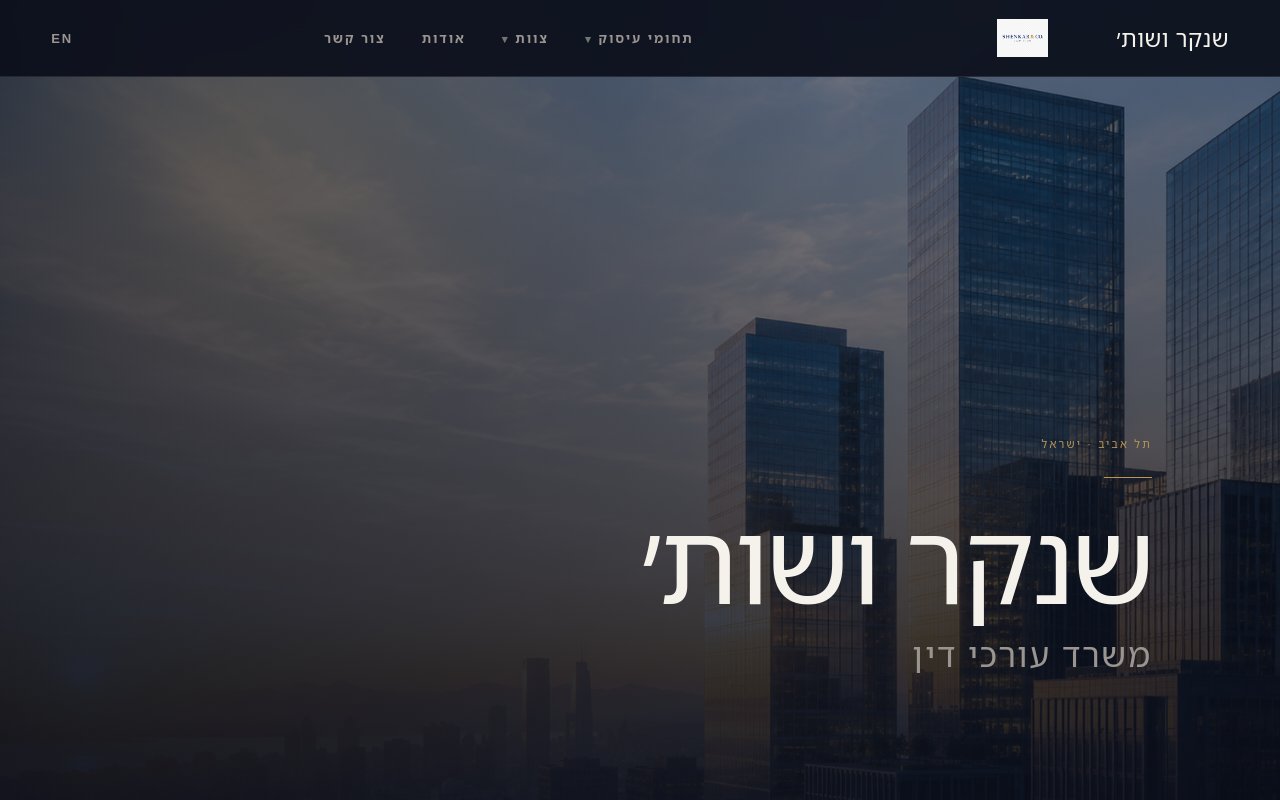
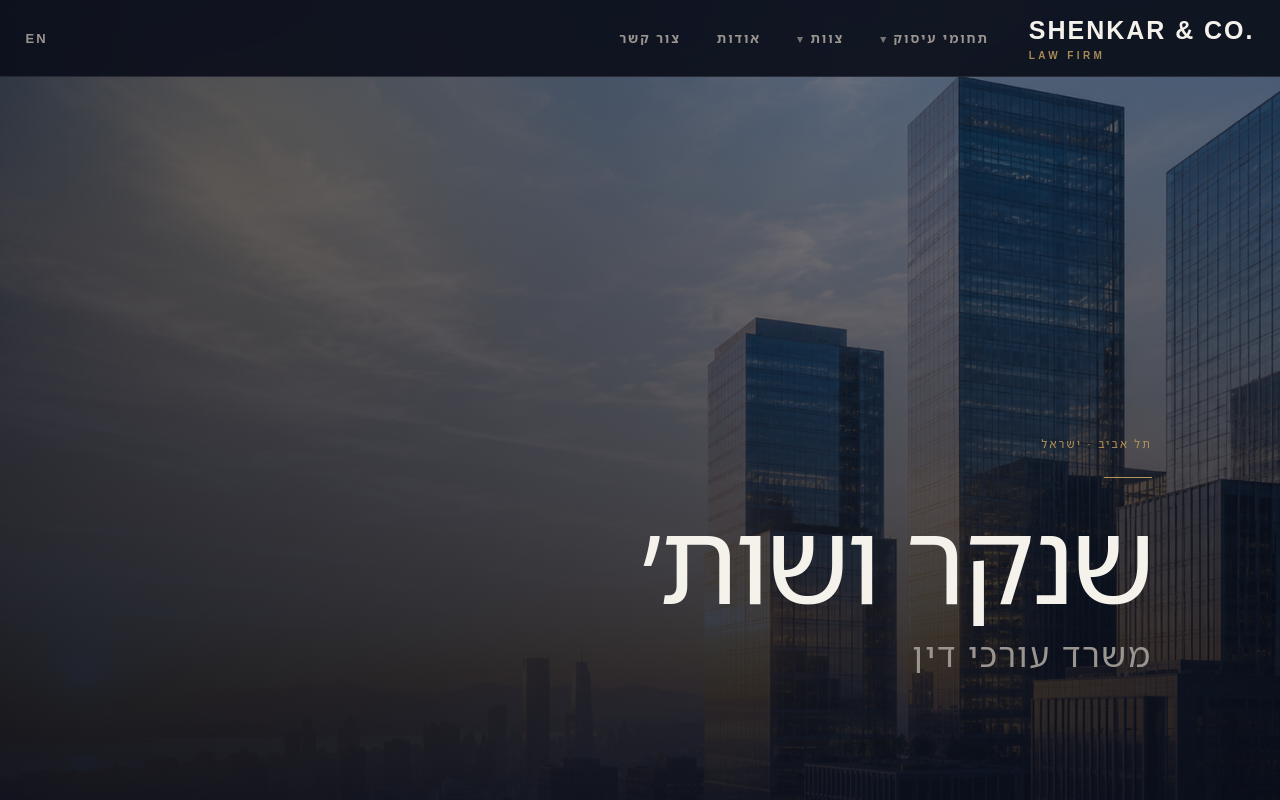
Before and after one commit to yairtur-a11y/Shenkar-Law, a Next.js app: page / in a window 1280 px wide. Shown: the top 800 px of the page. Built offline with nearby package versions, Linux system fonts and the light colour scheme.

Commit message:
Update Header.tsx

```diff
--- a/src/components/Header.tsx
+++ b/src/components/Header.tsx
@@ -1,4 +1,3 @@
-import Image from "next/image";
 import Link from "next/link";
 import { UI, PRACTICE_AREAS, type Lang } from "@/data/content";
 import { TEAM_MEMBERS } from "@/data/team";
@@ -56,31 +55,27 @@ export default function Header({ lang }: { lang: Lang }) {
 
   const practiceLabel = lang === "he" ? "תחומי עיסוק" : "Practice Areas";
   const teamLabel = lang === "he" ? "צוות" : "Team";
-  const brandText = lang === "he" ? "שנקר ושות׳" : "Shenkar & Co.";
 
   return (
-    <header className="fixed inset-x-0 top-0 z-50 border-b border-white/10 bg-navy/90 backdrop-blur-md">
-      <div className="mx-auto flex h-[76px] w-[min(92%,1240px)] items-center justify-between gap-8">
+    <header
+      className="fixed inset-x-0 top-0 z-50 border-b border-white/10 bg-navy/90 backdrop-blur-md"
+      dir={lang === "he" ? "rtl" : "ltr"}
+    >
+      <div className="mx-auto flex h-[76px] w-[min(96%,1500px)] items-center gap-10">
         <Link
           href={lang === "he" ? "/" : "/en"}
-          className="flex h-[76px] shrink-0 items-center gap-4 no-underline"
+          className="flex h-[76px] shrink-0 items-center no-underline"
           dir="ltr"
-          aria-label="Shenkar & Co. Law Offices"
+          aria-label="Shenkar & Co. Law Firm"
         >
-          <div className="relative h-[38px] w-[156px] shrink-0">
-            <Image
-              src="/logo86.png"
-              alt="Shenkar & Co. Law Offices"
-              fill
-              priority
-              sizes="156px"
-              className="object-contain"
-            />
+          <div className="flex flex-col items-start leading-none">
+            <span className="font-display text-[25px] font-semibold tracking-[0.08em] text-ivory">
+              SHENKAR &amp; CO.
+            </span>
+            <span className="mt-2 text-[10px] font-semibold tracking-[0.34em] text-gold/90">
+              LAW FIRM
+            </span>
           </div>
-
-          <span className="font-display text-[23px] font-medium leading-none tracking-[0.015em] text-ivory/82">
-            {brandText}
-          </span>
         </Link>
 
         <nav className="hidden h-[76px] items-center gap-9 md:flex" aria-label={ui.navigate}>
@@ -89,6 +84,7 @@ export default function Header({ lang }: { lang: Lang }) {
             href={localized("/practice-areas", lang)}
             items={practiceItems}
           />
+
           <Dropdown
             label={teamLabel}
             href={localized("/team", lang)}
@@ -104,7 +100,7 @@ export default function Header({ lang }: { lang: Lang }) {
             ))}
         </nav>
 
-        <div className="flex h-[76px] items-center gap-4">
+        <div className="ms-auto flex h-[76px] items-center gap-4">
           <Link className={navLinkClass} href={ui.switchHref}>
             {ui.switchLabel}
           </Link>
```
